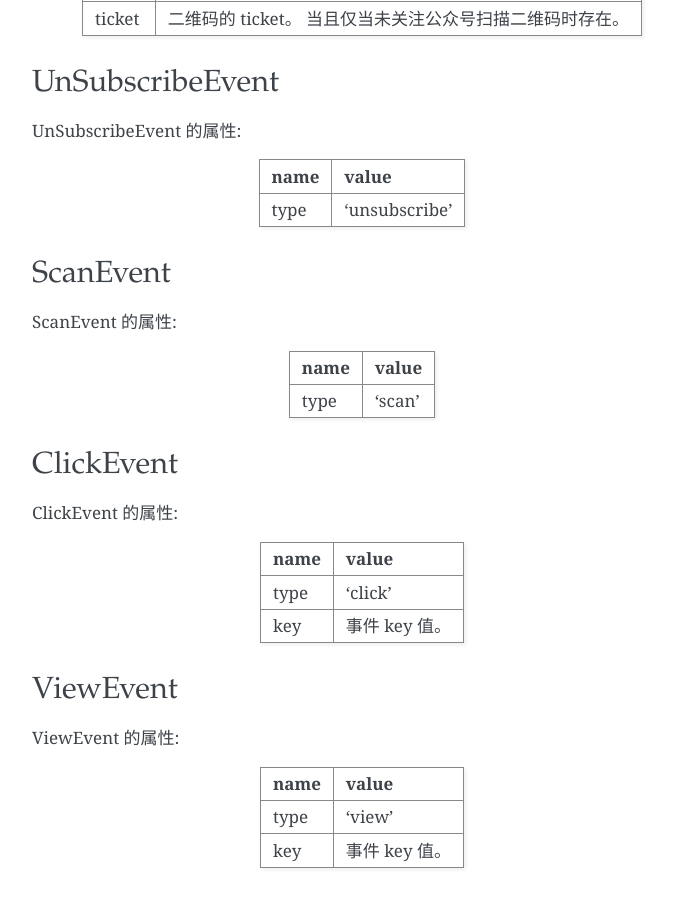
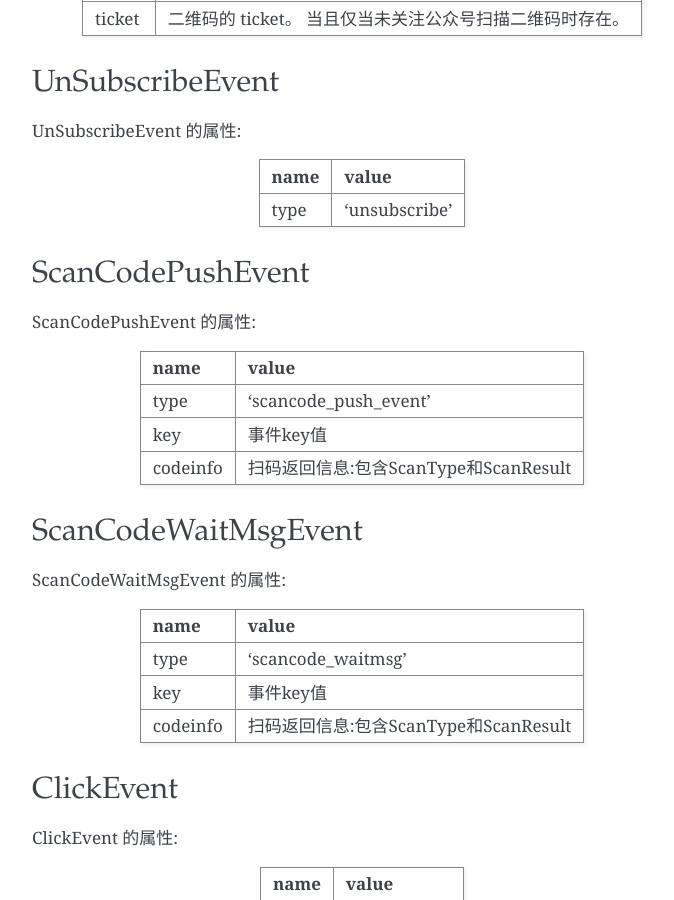
Before and after one commit to offu/WeRoBot, a Sphinx documentation site: the page built from docs/events.rst, in a window 1280 px wide and 900 px high, scrolled down 636 px. Shown: the whole window, without its empty margins (388-1062 px from the left). Built offline with Sphinx 7.4.7, drawn with Linux system fonts in a browser that asks for light colours; the version number could not be read and is left out; some of the changed text lies outside the part shown.

Commit message:
update docs for new scan event

```diff
--- a/docs/events.rst
+++ b/docs/events.rst
@@ -40,15 +40,30 @@ name      value
 type      'unsubscribe'
 ======== ===================================
 
-ScanEvent
+ScanCodePushEvent
 ---------
 
-ScanEvent 的属性:
+ScanCodePushEvent 的属性:
 
 ======== ===================================
 name      value
 ======== ===================================
-type      'scan'
+type      'scancode_push_event'
+key		  事件key值
+codeinfo  扫码返回信息:包含ScanType和ScanResult
+======== ===================================
+
+ScanCodeWaitMsgEvent
+---------
+
+ScanCodeWaitMsgEvent 的属性:
+
+======== ===================================
+name      value
+======== ===================================
+type      'scancode_waitmsg'
+key		  事件key值
+codeinfo  扫码返回信息:包含ScanType和ScanResult
 ======== ===================================
 
 ClickEvent
--- a/docs/handlers.rst
+++ b/docs/handlers.rst
@@ -66,7 +66,8 @@ robot.subscribe         被关注 (Event)
 robot.unsubscribe       被取消关注 (Event)
 robot.click             自定义菜单事件 (Event)
 robot.view              链接 (Event)
-robot.scan              扫码 (Event)
+robot.scancode_push     扫描推送 (Event)
+robot.scancode_waitmsg  扫描弹消息 (Event)
 robot.location_event    上报位置 (Event)
 robot.unknown_event     未知类型 (Event)
 =====================  =================
```
